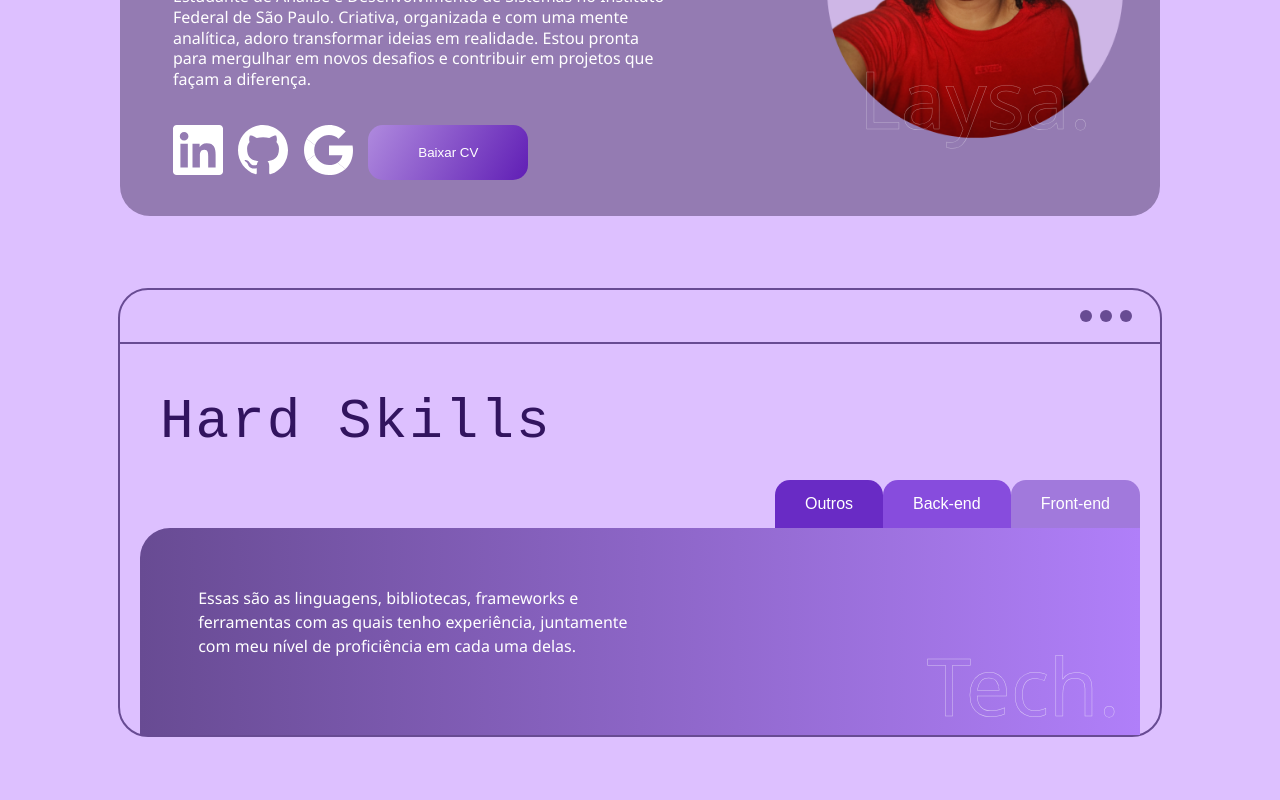
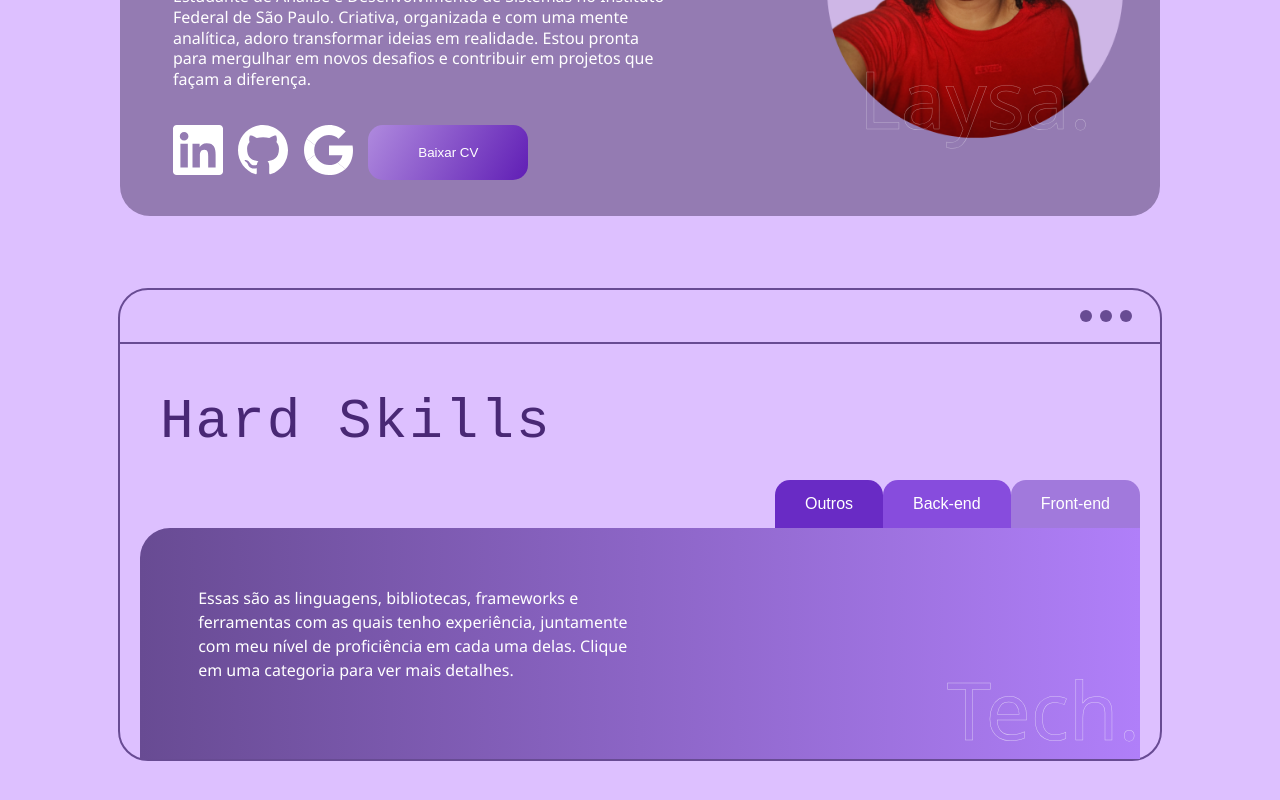
Before and after one commit to Laysabernardes/portfolio, a React (Create React App) app in the folder front-end/: page / in a window 1280 px wide. Shown: the part 458-1258 px from the top of the page. Built offline with nearby package versions, Linux system fonts and the light colour scheme.

Commit message:
feat: logic and reponsibility in technologies

```diff
--- a/front-end/src/components/Technologies.js
+++ b/front-end/src/components/Technologies.js
@@ -1,7 +1,43 @@
+import React, { useState, useEffect } from "react";
+import api from '../api';
+
 import "../styles/Technologies.css";
 
+function Technologies({ isDarkTheme }) {
+    const [tecnologia, setTecnologia] = useState([]);
+    const [categoria, setCategoria] = useState('');
 
-function Technologies({ isDarkTheme }) {
+    useEffect(() => {
+        const fetchTechnologies = async () => {
+            try {
+                if (categoria) {
+                    const response = await api.get(`/tec/categoria/${categoria}`);
+                    console.log(`Resposta da API - Categoria ${categoria}`, response);
+
+                    if (response.status === 200) {
+                        const data = response.data || [];
+                        console.log("Dados das tecnologias: ", data);
+
+                        setTecnologia(data);
+                    } else {
+                        console.error("Erro na resposta da API: ", response.status);
+                    }
+                }
+            } catch (error) {
+                console.error("Erro ao buscar as Technologias: ", error);
+            }
+        };
+        fetchTechnologies(); //chama a função sempre que a categoria mudar
+    }, [categoria]); //usa o useEffect dependo da categoria
+
+    const handleCategoriaClick = (novaCategoria) => {
+        setCategoria(novaCategoria);
+    };
+
+    const handleResetClick = () => {
+        setCategoria(''); // Reseta a categoria para voltar ao texto principal
+        setTecnologia([]); // Limpa as tecnologias, se necessário
+    };
 
     return (
         <div className="container-tech">
@@ -16,13 +52,37 @@ function Technologies({ isDarkTheme }) {
 
 
             <div className="group-button">
-                <button className="button-tech btn-outro">Outros</button>
-                <button className="button-tech btn-back">Back-end</button>
-                <button className="button-tech btn-front">Front-end</button>
+                {categoria && (
+                    <button className="btn-reset" onClick={handleResetClick}>Voltar</button>
+                )}
+                <button className="button-tech btn-outro" onClick={() => handleCategoriaClick('outros')}>Outros</button>
+                <button className="button-tech btn-back" onClick={() => handleCategoriaClick('back-end')}>Back-end</button>
+                <button className="button-tech btn-front" onClick={() => handleCategoriaClick('front-end')}>Front-end</button>
             </div>
+
             <div className="container-icon">
-                <p className="texto-tech">Essas são as linguagens, bibliotecas, frameworks e ferramentas com as quais tenho experiência, juntamente com meu nível de proficiência em cada uma delas.</p>
-                <h2>Tech.</h2>
+                {!categoria && (
+                    <div>
+                        <p className="texto-tech">
+                            Essas são as linguagens, bibliotecas, frameworks e ferramentas com as quais tenho experiência,
+                            juntamente com meu nível de proficiência em cada uma delas. Clique em uma categoria para
+                            ver mais detalhes.
+                        </p>
+                        <h2>Tech.</h2>
+                    </div>
+                )}
+                {categoria && tecnologia.length === 0 && (
+                    <p className="texto-tech">Ops! No momento, ainda estou estudando, mas em breve terei mais Hard Skills para compartilhar aqui!</p>
+                )}
+                {categoria && tecnologia.length > 0 && (
+                    tecnologia.map((tech) => (
+                        <div className="tech-item" key={tech._id}>
+                            <p className="tech-name">{tech.name}</p>
+                            <img className="tech-img" src={tech.icon} alt={tech.name} />
+                            <p className="tech-nivel">{tech.nivel}</p>
+                        </div>
+                    ))
+                )}
             </div>
 
         </div>
--- a/front-end/src/styles/Technologies.css
+++ b/front-end/src/styles/Technologies.css
@@ -79,21 +79,32 @@
     background-color: var(--btn-front);
 }
 
+.btn-reset {
+    border-radius: 15px 15px 0px 0px;
+    padding: 15px 15px;
+    border: none;
+    cursor: pointer;
+    display: inline-flex;
+    font-size: 1rem;
+    color: var(--fonte-tech);
+    background-color: var(--btn-reset);
+}
+
 .button-tech:hover {
     background-color: var(--button-hover-color);
 }
 
-/* Container da descrição com gradiente */
 .container-icon {
+    display: flex;
+    flex-wrap: wrap;
+    justify-content: center;
+    gap: 15px;
     max-width: 1000px;
-    height: auto;
     background: var(--container-icon);
     padding: 30px;
     border-radius: 30px 0px 0px 0px;
     color: var(--fonte-tech);
-    position: relative;
-    text-align: left;
-    margin: 0 auto;
+    margin: 0px;
 }
 
 .texto-tech {
@@ -114,16 +125,57 @@
     -webkit-text-stroke: 0.5px var(--h2-tech);
 }
 
+.tech-item {
+    display: flex;
+    flex-direction: column;
+    align-items: center;
+    justify-content: center;
+    text-align: center;
+    width: 10%;
+    margin: 2%;
+}
+
+.tech-name {
+    font-size: 1rem;
+    text-transform: uppercase;
+    margin-bottom: 10%;
+    font-family: 'Montserrat', 'Segoe UI', 'Roboto';
+    color: var(--fonte-tech);
+}
+
+.tech-img {
+    width: 10vh;
+    height: auto;
+    margin-bottom: 10%;
+}
+
+.tech-nivel {
+    font-size: 0.8rem;
+    width: 90px;
+    font-family: 'Montserrat', 'Segoe UI', 'Roboto';
+    color: var(--fonte-tech);
+    background-color: var(--container-nivel);
+    border: solid 1px var(--border-nivel);
+    padding: 10px;
+    border-radius: 15px;
+}
+
 /* Media Queries */
 @media screen and (max-width: 1024px) {
     .container-tech {
         width: 80%;
     }
+
     .titulo-section-tech {
         font-size: 3rem;
     }
+
     .button-tech {
         padding: 10px 20px;
+    }
+
+    .tech-item {
+        margin: 2% 4% 2% 4%;
     }
 }
 
@@ -131,20 +183,40 @@
     .titulo-section-tech {
         font-size: 2.5rem;
     }
+
+    .button-tech {
+        padding: 10px 25px;
+    }
+
+    .tech-item {
+        margin: 2% 5% 2% 5%;
+    }
 }
 
 @media screen and (max-width: 600px) {
     .button-tech {
-        width: 100%; /* Botões ocupando toda a largura */
+        width: 100%;
+        /* Botões ocupando toda a largura */
     }
+
     .container-icon {
         border-radius: 0px;
     }
+
     .texto-tech {
         margin: 3% 20% 5% 5%;
     }
+
     .container-icon h2 {
         font-size: 3rem;
+    }
+
+    .tech-item {
+        margin: 2% 15% 2% 15%;
+    }
+
+    .btn-reset {
+        padding: 10px 10px;
     }
 }
 
@@ -153,10 +225,31 @@
         font-size: 2rem;
         margin-bottom: 10%;
     }
+
     .button-tech {
-        padding: 8px 10px; /* Ajuste para telas pequenas */
+        padding: 8px 10px;
+        /* Ajuste para telas pequenas */
     }
+
+    .texto-tech{
+        margin: 3% 10% 5% 5%;
+    }
+
     .container-icon h2 {
         font-size: 2rem;
     }
+
+    .tech-item {
+        margin: 1% 16% 1% 16%;
+        width: 12%;
+    }
+
+    .tech-nivel {
+        width: 85px;
+        margin-top: 5px
+    }
+
+    .btn-reset {
+        padding: 10px 10px;
+    }
 }
--- a/front-end/src/styles/index.css
+++ b/front-end/src/styles/index.css
@@ -21,12 +21,16 @@
 
   --tech: #684B93;
   --fonte-tech: white;
-  --titulo-tech: #32145F;
+  --titulo-tech: #492875;
   --h2-tech: rgba(252, 252, 252, 0.6);
   --btn-outro: #692BC5;
   --btn-back: #874CDD;
   --btn-front: #A179DC;
+  --btn-reset: rgb(207, 35, 35);
   --container-icon: linear-gradient(90deg, #684B93, #B07FF9);
+  --container-nivel:#7335cf;
+  --border-nivel:#492875;
+  --button-hover-color:#2E0E5B;
 }
 
 .dark-theme {
@@ -56,6 +60,10 @@
   --btn-back: #4F07BA;
   --btn-front: #572C98;
   --container-icon: linear-gradient(90deg, #4F07BA, #572C98);
+  --container-nivel:#400292;
+  --border-nivel:#874CDD;
+  --button-hover-color:#874CDD;
+  ;
 }
 
 @import url('https://fonts.googleapis.com/css2?family=Asul:wght@400;700&family=Montserrat:ital,wght@0,100..900;1,100..900&display=swap');
```
